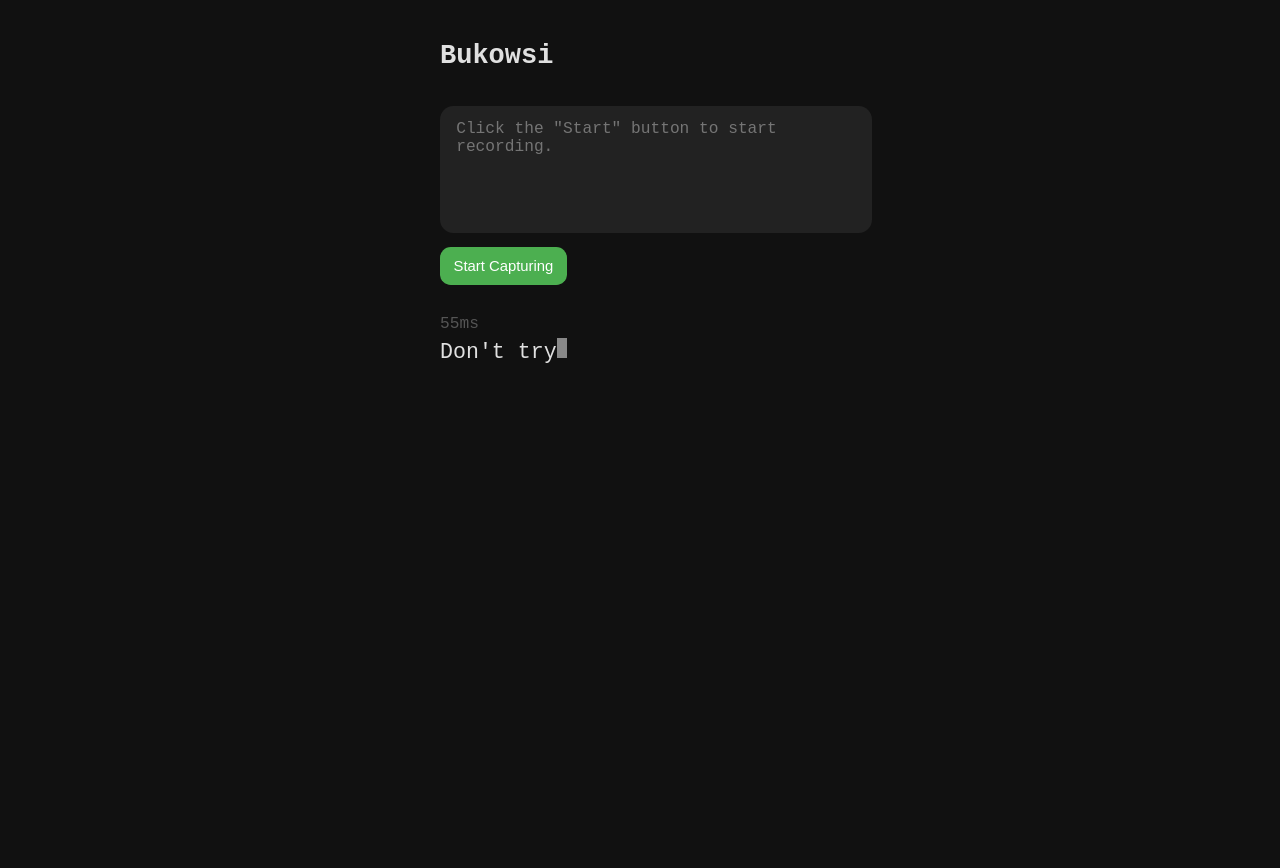
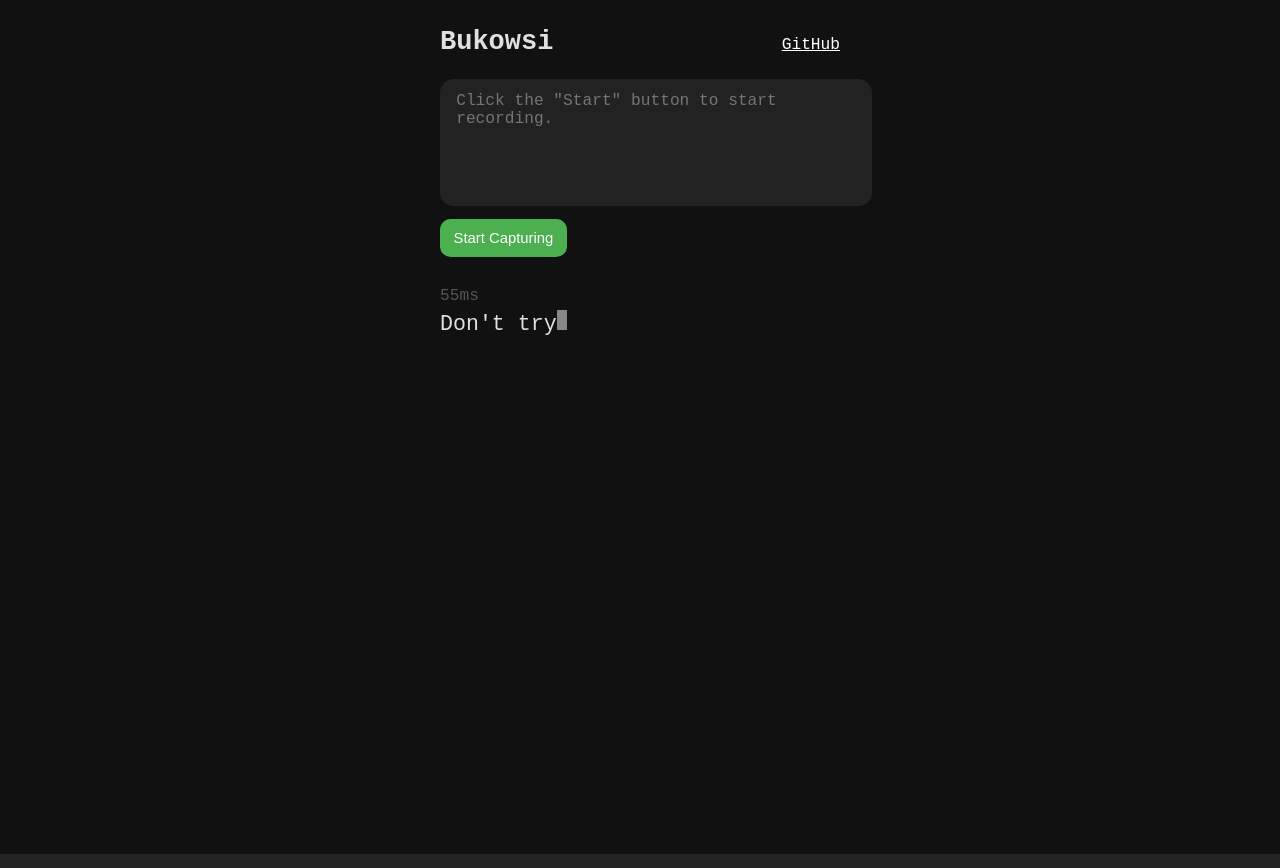
Before and after one commit to thevahidal/bukowski, a React (Vite) app: page / in a window 1280 px wide. Built offline with nearby package versions, Linux system fonts and the light colour scheme.

Commit message:
github link added

```diff
--- a/src/App.css
+++ b/src/App.css
@@ -55,3 +55,8 @@ pre::after {
   display: inline-block;
   animation: cursor-blink 1.5s steps(2) infinite;
 }
+
+.tab {
+  color: #fff;
+  font-size: 0.6rem;
+}
--- a/src/App.jsx
+++ b/src/App.jsx
@@ -36,12 +36,33 @@ function App() {
         minHeight: '100vh',
       }}
     >
-      <h4
+      <div
         style={{
-          textAlign: 'left',
-          marginTop: '0.5rem',
+          display: 'flex',
+          justifyContent: 'space-between',
+          alignItems: 'center',
+          marginBottom: '0.8rem',
         }}
-      >Bukowsi</h4>
+      >
+        <h4
+          style={{
+            textAlign: 'left',
+            margin: 0,
+          }}
+        >
+          Bukowsi
+        </h4>
+        <div>
+          <a
+            href='https://github.com/thevahidal/bukowski'
+            target='_blank'
+            referrerPolicy='no-referrer'
+            className='tab'
+          >
+            GitHub
+          </a>
+        </div>
+      </div>
       <TypingCapturer onRecordingEnded={setFrames} />
       <br />
       <Typewriter frames={frames} />
```
